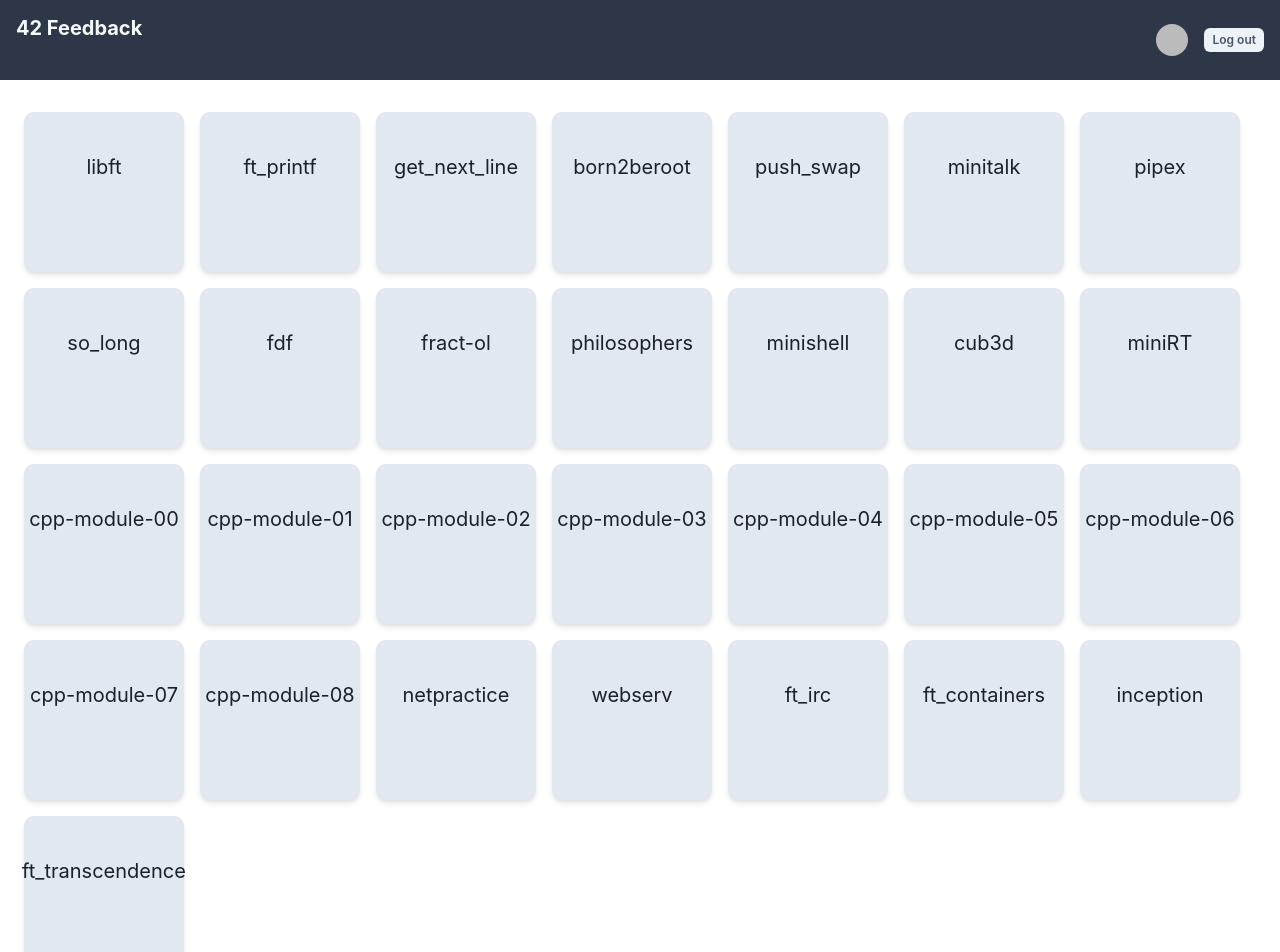
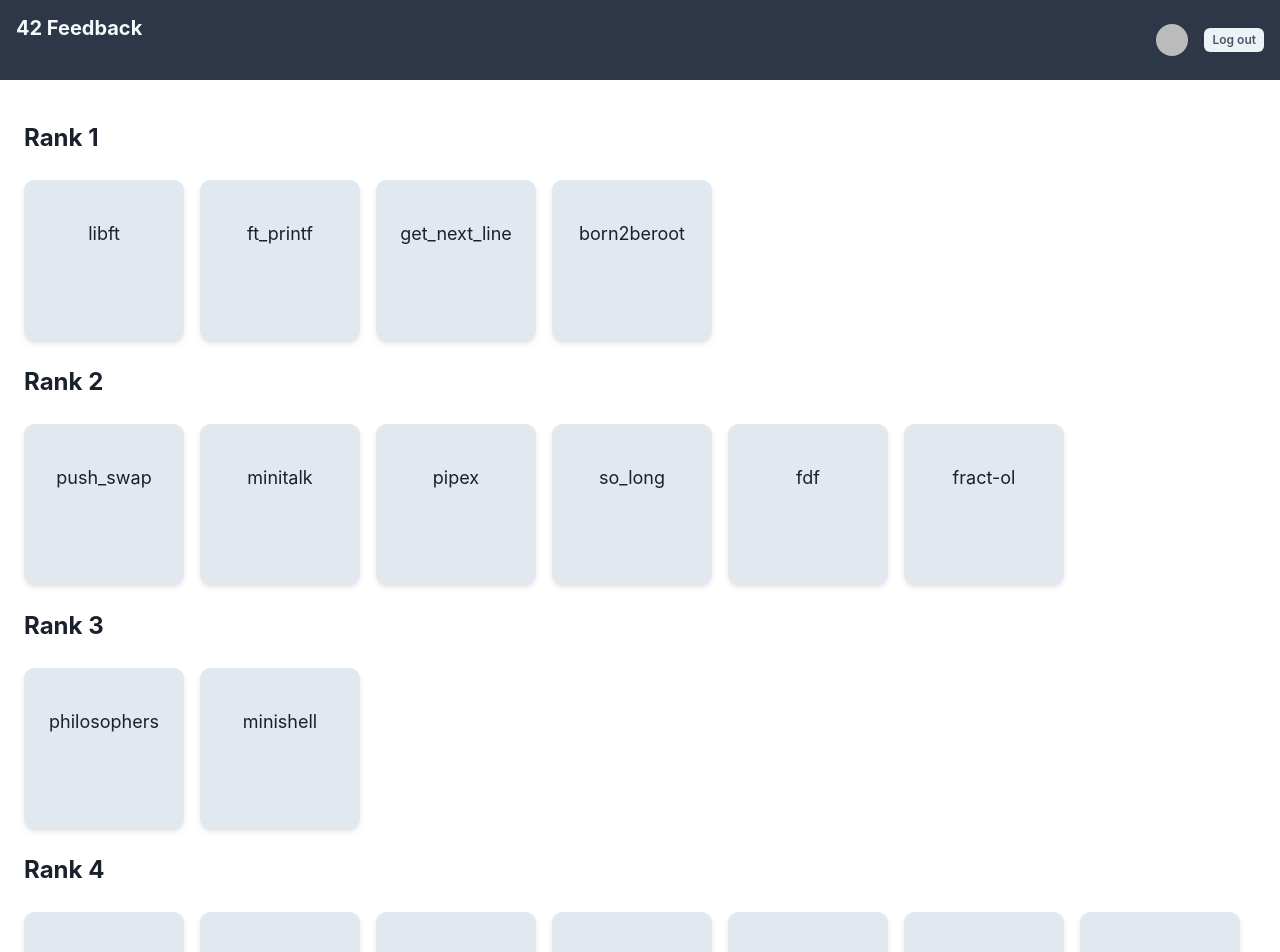
Before and after one commit to yshima42/42feedback-migration, a Next.js app: page / in a window 1280 px wide. Shown: the top 952 px of the page. Built offline with nearby package versions, Linux system fonts and the light colour scheme; no server answers; sample sign-in values are in the browser's storage.

Commit message:
design: topページランク付け

```diff
--- a/src/components/ProjectGrids.tsx
+++ b/src/components/ProjectGrids.tsx
@@ -8,14 +8,21 @@ type Props = {
     slug: string;
     rank: number;
   }[];
+  designatedRank: number;
 };
 
 export const ProjectGrids: React.FC<Props> = (props) => {
-  const { cursusProjects } = props;
+  const { cursusProjects, designatedRank } = props;
 
   return (
+    <>
+      <Text fontSize="2xl" fontWeight="bold" py="2">
+        Rank {designatedRank}
+      </Text>
       <Wrap spacing={4}>
-      {cursusProjects.map((cursusProject) => (
+        {cursusProjects
+          .filter((value) => value.rank === designatedRank)
+          .map((cursusProject) => (
             <WrapItem key={cursusProject.slug}>
               <Link href={`/${cursusProject.slug}`}>
                 <Box
@@ -27,12 +34,13 @@ export const ProjectGrids: React.FC<Props> = (props) => {
                   _hover={{ cursor: "pointer", opacity: "0.8" }}
                 >
                   <Center py="10">
-                <Text fontSize="xl">{cursusProject.name}</Text>
+                    <Text fontSize="lg">{cursusProject.name}</Text>
                   </Center>
                 </Box>
               </Link>
             </WrapItem>
           ))}
       </Wrap>
+    </>
   );
 };
--- a/src/pages/index.tsx
+++ b/src/pages/index.tsx
@@ -6,7 +6,12 @@ import { ProjectGrids } from "@/components/ProjectGrids";
 const Home = () => {
   return (
     <Layout pageTitle="">
-      <ProjectGrids cursusProjects={cursusProjects} />
+      <ProjectGrids cursusProjects={cursusProjects} designatedRank={1} />
+      <ProjectGrids cursusProjects={cursusProjects} designatedRank={2} />
+      <ProjectGrids cursusProjects={cursusProjects} designatedRank={3} />
+      <ProjectGrids cursusProjects={cursusProjects} designatedRank={4} />
+      <ProjectGrids cursusProjects={cursusProjects} designatedRank={5} />
+      <ProjectGrids cursusProjects={cursusProjects} designatedRank={6} />
     </Layout>
   );
 };
```
Lines whose indentation alone changed are shown as unchanged.
